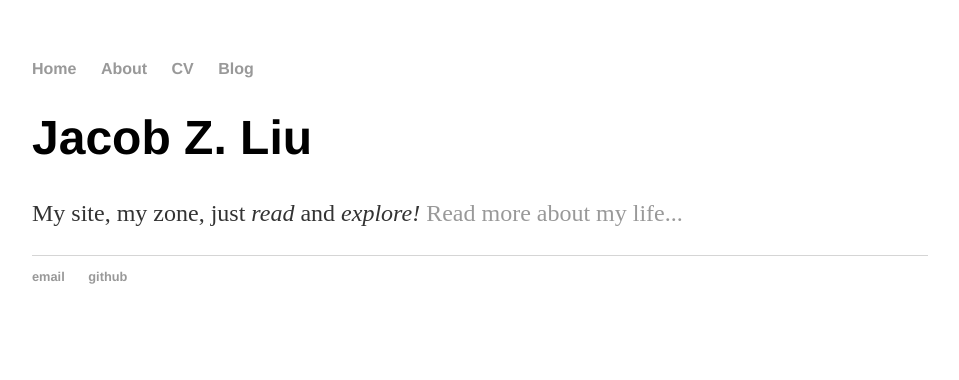
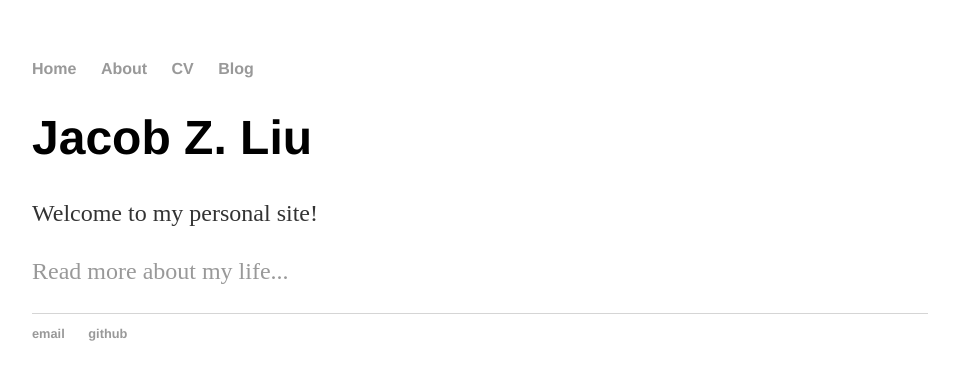
Before and after one commit to jacob-zyl/jacob-zyl.github.io, a Jekyll site: the page built from index.html, in a window 1280 px wide. Shown: the top 380 px of the page, without its empty margins (160-1119 px from the left). Built offline with Jekyll 4.4.1, drawn with Linux system fonts in a browser that asks for light colours.

Commit message:
Added a little bit.

```diff
--- a/index.html
+++ b/index.html
@@ -4,5 +4,7 @@ title: Jacob Z. Liu
 ---
 <div class="blurb">
 	<h1>Jacob Z. Liu</h1>
-	<p>My site, my zone, just <em>read</em> and <em>explore!</em> <a href="/about">Read more about my life...</a></p>
+	<p>Welcome to my personal site!</p>
+
+  <p><a href="/about">Read more about my life...</a></p>
 </div><!-- /.blurb -->
```
